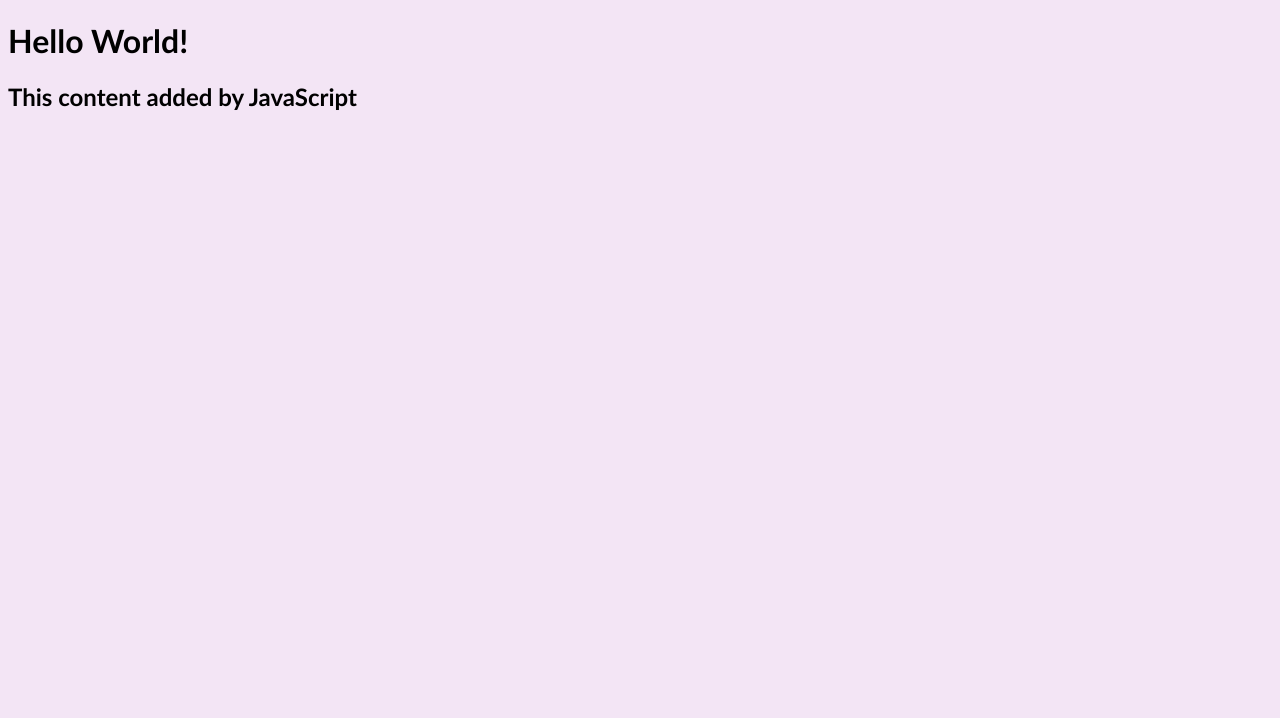
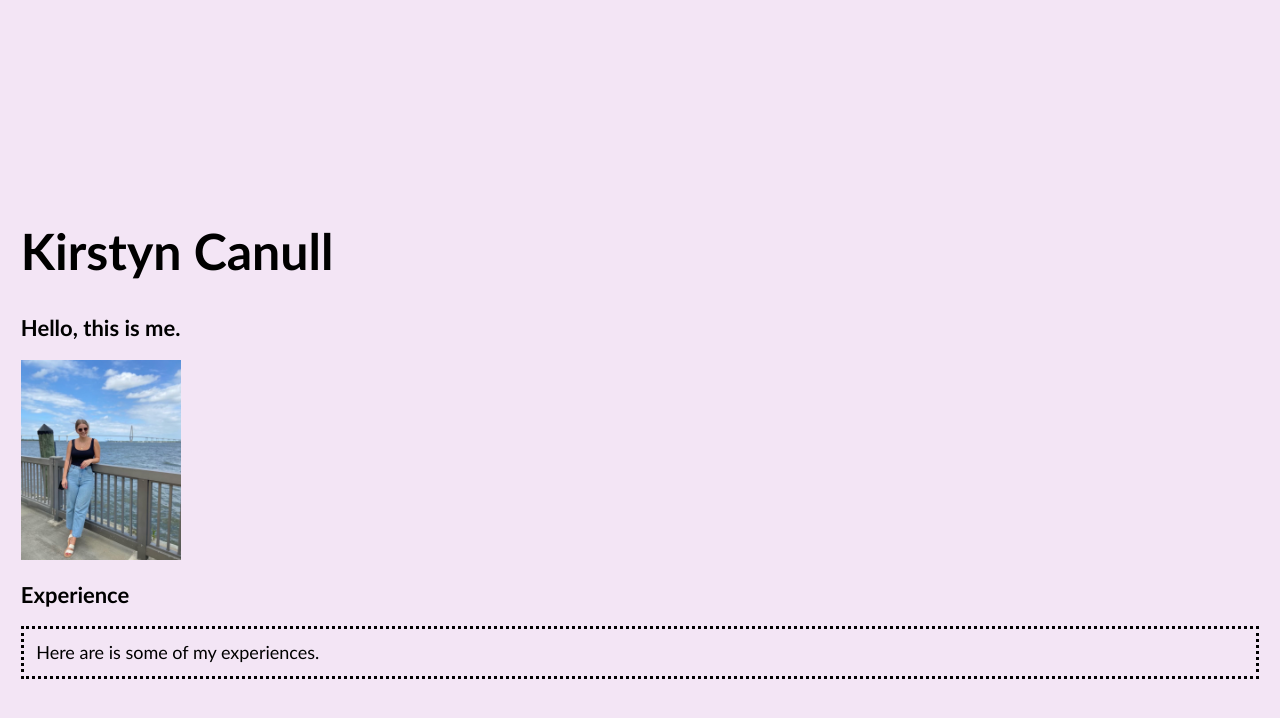
Before and after one commit to Kirstynichole/my-personal-website, a plain HTML site: page index.html in a window 1280 px wide. Drawn offline with Linux system fonts and the light colour scheme.

Commit message:
added photos, added javascript event, added css

```diff
--- a/index.html
+++ b/index.html
@@ -5,7 +5,25 @@
         <title>My Personal Website</title>
     </head>
     <body>
-        <h1>Hello World!</h1>
+        <div id="container">
+            <div class="tile"></div>
+            <div class="tile"></div>
+            <div class="tile"></div>
+            <div class="tile"></div>
+            <div class="tile"></div>
+            <div class="tile"></div>
+            <div class="tile"></div>
+            <div class="tile"></div>
+          </div>
+        <h1>Kirstyn Canull</h1>
         <script src="script.js"></script>
+        <h2>
+            Hello, this is me.
+        </h2>
+        <img src="photoOfMe1.jpeg"; alt="A photo of me standing in front of the Ravenel Bridge in Charleston, SC."; height = 200px; />
+        <h2>Experience</h2>
+        <p>
+            Here are is some of my experiences.
+        </p>
     </body>
 </html>
--- a/script.js
+++ b/script.js
@@ -1,4 +1,29 @@
-const h2 = document.createElement("h2");
-h2.textContent = "This content added by JavaScript";
+function random(number) {
+    return Math.floor(Math.random() * number);
+  }
 
-document.querySelector("body").appendChild(h2);
+  function bgChange() {
+    const rndCol = `rgb(${random(255)}, ${random(255)}, ${random(255)})`;
+    return rndCol;
+  }
+
+  const container = document.querySelector("#container");
+
+  container.addEventListener("click", (event) => {
+    event.target.style.backgroundColor = bgChange();
+  });
+
+  function random(number) {
+    return Math.floor(Math.random() * number);
+  }
+
+  function bgChange() {
+    const rndCol = `rgb(${random(255)}, ${random(255)}, ${random(255)})`;
+    return rndCol;
+  }
+
+  const container2 = document.querySelector("#container2");
+
+  container.addEventListener("click", (event) => {
+    event.target.style.backgroundColor = bgChange();
+  });
--- a/style.css
+++ b/style.css
@@ -1,7 +1,24 @@
 body {
     background: #F3E5F5;
+    padding: 1%;
     font-family: Optima, sans-serif;
     font: #62595F;
   }
-
-  #B48B9C
+h1 {
+    font-size: 50px;
+    font-weight: bold;
+}
+h2 {
+    font-size: 22px;
+    font-weight: bold;
+}
+p {
+    font-size: 18px;
+    border-style: dotted;
+    padding: 1%;
+}
+.tile {
+    height: 100px;
+    width: 25%;
+    float: left;
+  }
```
Also changed, not shown: photoOfMe1.jpeg (added), 5 other files.
